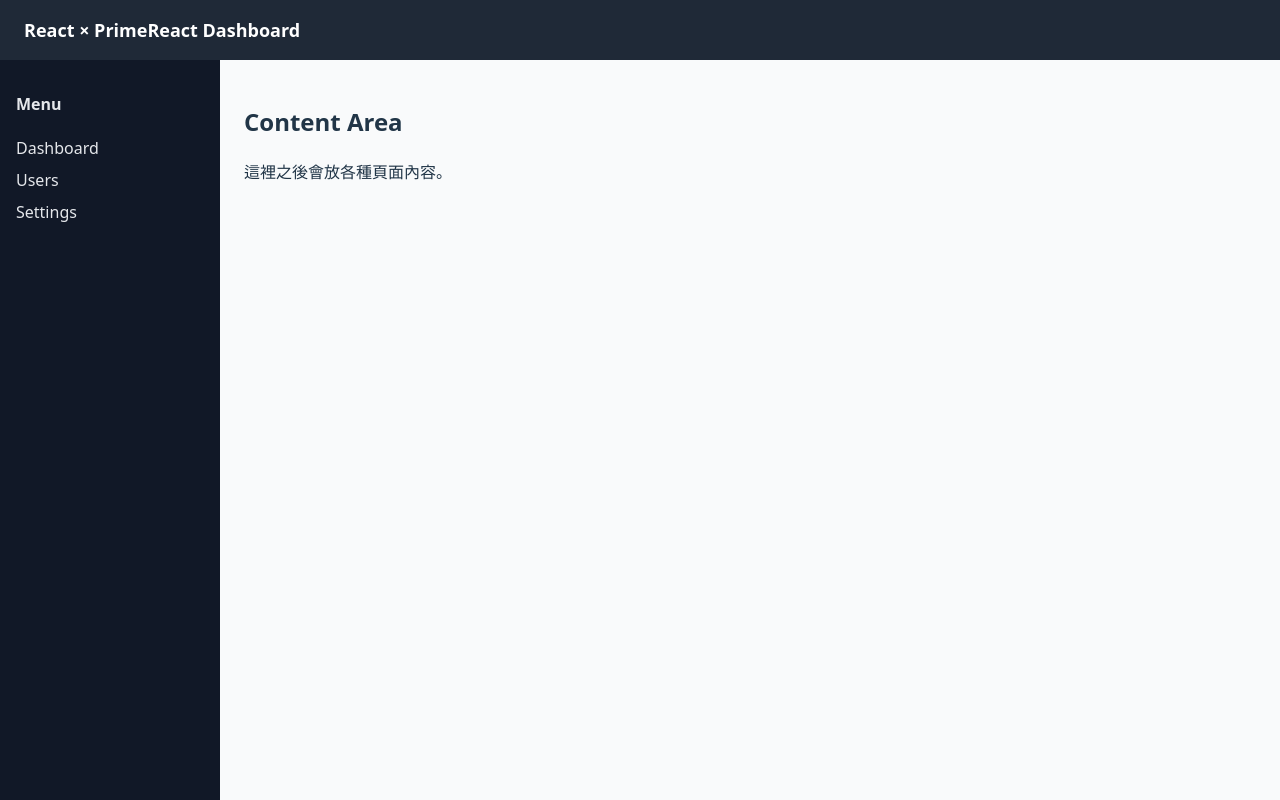
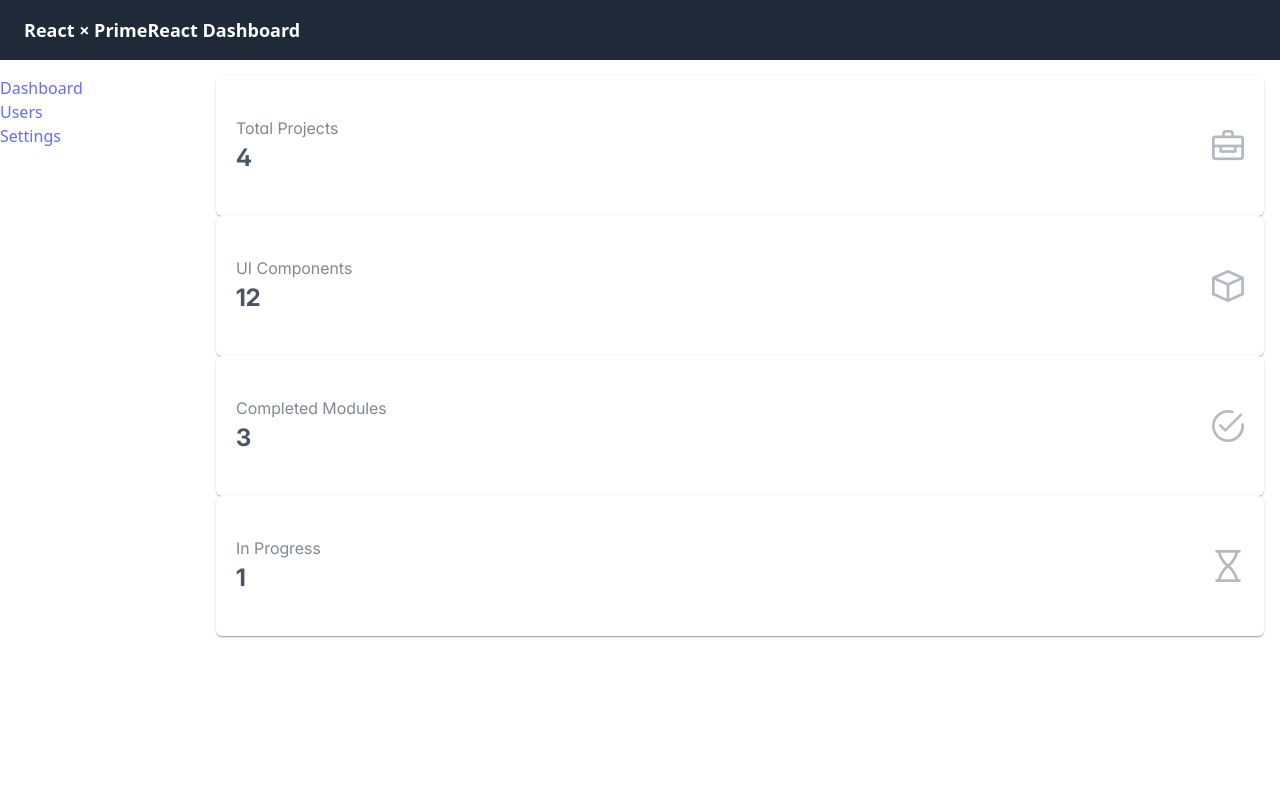
Before and after one commit to Hannah630/react-primereact-dashboard, a React app in the folder frontend/: page / in a window 1280 px wide. Built offline with nearby package versions, Linux system fonts and the light colour scheme; the HTML template or start-up script is replaced by a standard one.

Commit message:
架構調整

```diff
--- a/frontend/package.json
+++ b/frontend/package.json
@@ -13,7 +13,8 @@
     "primeicons": "^7.0.0",
     "primereact": "^10.9.7",
     "react": "^19.2.0",
-    "react-dom": "^19.2.0"
+    "react-dom": "^19.2.0",
+    "react-router-dom": "^7.13.1"
   },
   "devDependencies": {
     "@eslint/js": "^9.39.1",
--- a/frontend/src/components/Sidebar.tsx
+++ /dev/null
@@ -1,21 +0,0 @@
-function Sidebar() {
-  return (
-    <aside
-      style={{
-        width: '220px',
-        backgroundColor: '#111827',
-        color: '#e5e7eb',
-        padding: '1rem',
-      }}
-    >
-      <p style={{ marginBottom: '1rem', fontWeight: 600 }}>Menu</p>
-      <ul style={{ listStyle: 'none', padding: 0, lineHeight: '2' }}>
-        <li>Dashboard</li>
-        <li>Users</li>
-        <li>Settings</li>
-      </ul>
-    </aside>
-  )
-}
-
-export default Sidebar
--- /dev/null
+++ b/frontend/src/components/StatCard.module.css
@@ -0,0 +1,32 @@
+.card {
+  transition: all 0.2s ease;
+  cursor: pointer;
+}
+
+.card:hover {
+  transform: translateY(-4px);
+  box-shadow: 0 8px 20px rgba(0, 0, 0, 0.2);
+}
+
+.content {
+  display: flex;
+  justify-content: space-between;
+  align-items: center;
+}
+
+.label {
+  margin: 0;
+  opacity: 0.7;
+}
+
+.value {
+  margin: 0;
+}
+
+.icon {
+  font-size: 2rem;
+  opacity: 0.4;
+}
+.grid {
+  background: red;
+}
--- /dev/null
+++ b/frontend/src/components/StatCard.tsx
@@ -0,0 +1,22 @@
+import { Card } from "primereact/card";
+import styles from "./StatCard.module.css";
+
+interface StatCardProps {
+  title: string;
+  value: number;
+  icon: string;
+}
+
+export default function StatCard({ title, value, icon }: StatCardProps) {
+  return (
+    <Card className={styles.card}>
+      <div className={styles.content}>
+        <div>
+          <p className={styles.label}>{title}</p>
+          <h2 className={styles.value}>{value}</h2>
+        </div>
+        <i className={`pi ${icon} ${styles.icon}`} />
+      </div>
+    </Card>
+  );
+}
--- /dev/null
+++ b/frontend/src/layout/Layout.tsx
@@ -0,0 +1,17 @@
+import Header from "./Header";
+import Sidebar from "./Sidebar";
+import { Outlet } from "react-router-dom";
+
+export default function Layout() {
+  return (
+    <div className="layout">
+      <Header />
+      <div style={{ display: "flex" }}>
+        <Sidebar />
+        <div style={{ flex: 1, padding: "1rem" }}>
+          <Outlet />
+        </div>
+      </div>
+    </div>
+  );
+}
--- /dev/null
+++ b/frontend/src/layout/Sidebar.tsx
@@ -0,0 +1,27 @@
+import { NavLink } from "react-router-dom";
+
+export default function Sidebar() {
+  return (
+    <div style={{ width: "200px" }}>
+      <ul style={{ listStyle: "none", padding: 0 }}>
+        <li>
+          <NavLink to="/" end>
+            Dashboard
+          </NavLink>
+        </li>
+
+        <li>
+          <NavLink to="/users">
+            Users
+          </NavLink>
+        </li>
+
+        <li>
+          <NavLink to="/settings">
+            Settings
+          </NavLink>
+        </li>
+      </ul>
+    </div>
+  );
+}
--- a/frontend/src/main.tsx
+++ b/frontend/src/main.tsx
@@ -1,16 +1,26 @@
-import React from 'react'
-import ReactDOM from 'react-dom/client'
-import App from './App'
+import ReactDOM from "react-dom/client";
+import { createBrowserRouter, RouterProvider } from "react-router-dom";
+import Layout from "./layout/Layout";
+import Dashboard from "./pages/Dashboard";
+import Users from "./pages/Users";
+import Settings from "./pages/Settings";
+import "./index.css";
+import "primereact/resources/themes/lara-light-blue/theme.css";
+import "primereact/resources/primereact.min.css";
+import "primeicons/primeicons.css";
 
+const router = createBrowserRouter([
+  {
+    path: "/",
+    element: <Layout />,
+    children: [
+      { index: true, element: <Dashboard /> },
+      { path: "users", element: <Users /> },
+      { path: "settings", element: <Settings /> },
+    ],
+  },
+]);
 
-import 'primereact/resources/themes/lara-light-blue/theme.css'
-import 'primereact/resources/primereact.min.css'
-import 'primeicons/primeicons.css'
-
-import './index.css'
-
-ReactDOM.createRoot(document.getElementById('root')!).render(
-  <React.StrictMode>
-    <App />
-  </React.StrictMode>
-)
+ReactDOM.createRoot(document.getElementById("root")!).render(
+  <RouterProvider router={router} />
+);
--- /dev/null
+++ b/frontend/src/pages/Dashboard.module.css
@@ -0,0 +1,9 @@
+.card {
+  transition: all 0.2s ease;
+  cursor: pointer;
+}
+
+.card:hover {
+  transform: translateY(-4px);
+  box-shadow: 0 8px 20px rgba(0, 0, 0, 0.2);
+}
--- /dev/null
+++ b/frontend/src/pages/Dashboard.tsx
@@ -0,0 +1,12 @@
+import StatCard from "../components/StatCard";
+import styles from "./Dashboard.module.css";
+export default function Dashboard() {
+  return (
+    <div className={styles.grid}>
+      <StatCard title="Total Projects" value={4} icon="pi-briefcase" />
+      <StatCard title="UI Components" value={12} icon="pi-box" />
+      <StatCard title="Completed Modules" value={3} icon="pi-check-circle" />
+      <StatCard title="In Progress" value={1} icon="pi-hourglass" />
+    </div>
+  );
+}
--- /dev/null
+++ b/frontend/src/pages/Settings.tsx
@@ -0,0 +1,3 @@
+export default function Dashboard() {
+  return <h2>Dashboard</h2>;
+}
--- /dev/null
+++ b/frontend/src/pages/Users.tsx
@@ -0,0 +1,3 @@
+export default function Dashboard() {
+  return <h2>Dashboard</h2>;
+}
```
Also changed, not shown: frontend/src/layout/Header.tsx (renamed from frontend/src/components/Header.tsx), 1 other file (tests, documents, lock files or other folders).
